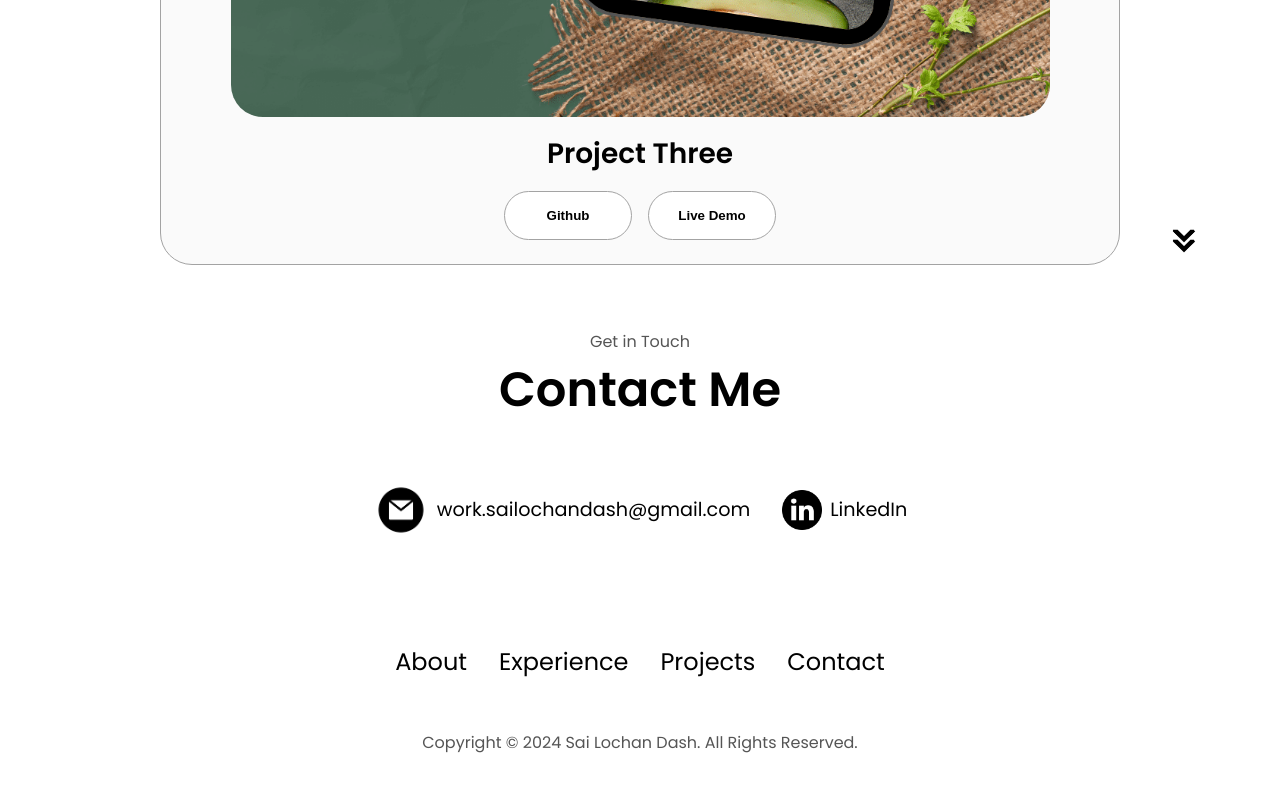
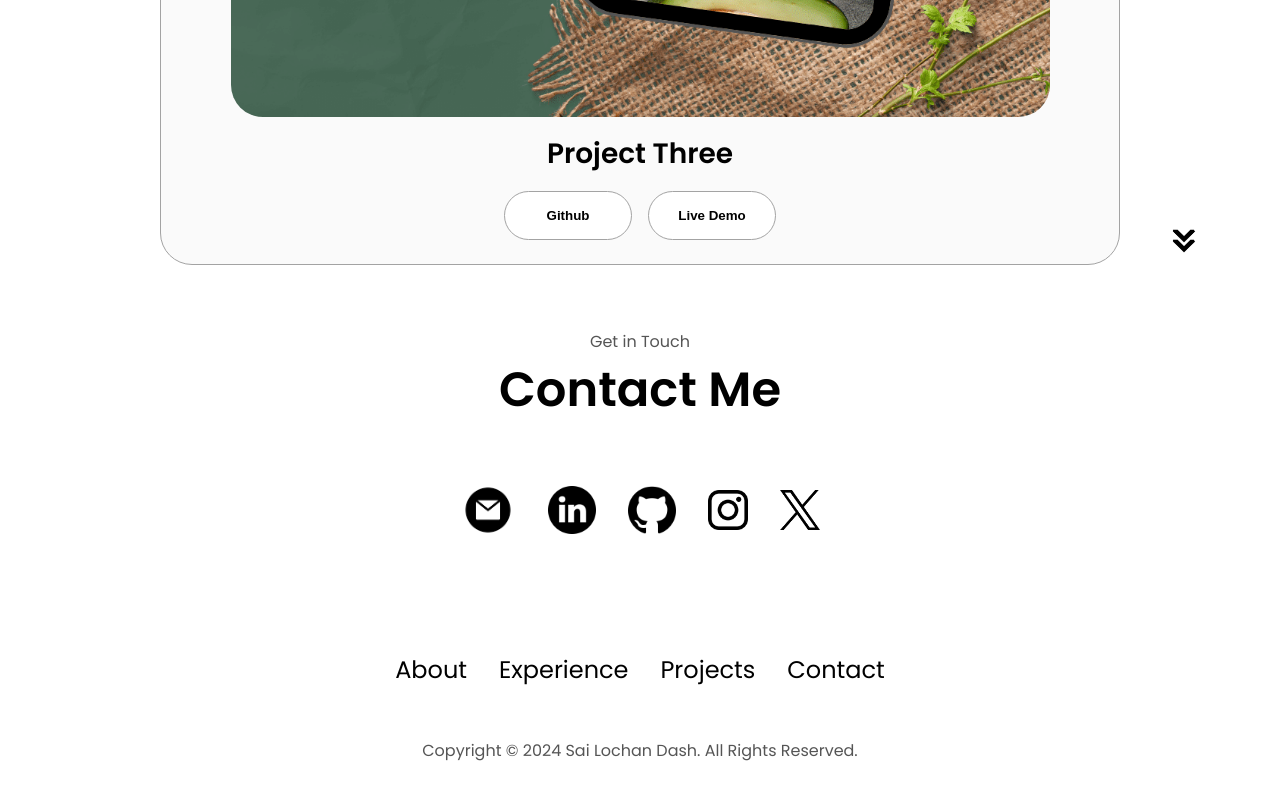
Before and after one commit to sailochan03/Sai-Lochan-Dash, a plain HTML site: page index.html in a window 1280 px wide. Shown: the part 3898-4698 px from the top of the page. Drawn offline with Linux system fonts and the light colour scheme; a script that the page names is missing.

Commit message:
Update index.html

```diff
--- a/index.html
+++ b/index.html
@@ -342,20 +342,54 @@
       <h1 class="title">Contact Me</h1>
       <div class="contact-info-upper-container">
         <div class="contact-info-container">
-          <img
+          <p>
+            <a href="mailto:work.sailochandash@gmail.com"
+              ><img
                 src="./images/email.png"
                 alt="Email icon"
                 class="icon contact-icon email-icon"
-          />
-          <p><a href="mailto:work.sailochandash@gmail.com">work.sailochandash@gmail.com</a></p>
+            /></a>
+          </p>
         </div>
         <div class="contact-info-container">
-          <img
+          <p>
+            <a href="https://www.linkedin.com/in/sailochandash/"
+              ><img
                 src="./images/linkedin.png"
                 alt="LinkedIn icon"
+                class="icon contact-icon lin-icon"
+            /></a>
+          </p>
+        </div>
+        <div class="contact-info-container">
+          <p>
+            <a href="https://github.com/sailochan03/"
+              ><img
+                src="./images/github.png"
+                alt="github icon"
+                class="icon contact-icon git-icon"
+            /></a>
+          </p>
+        </div>
+        <div class="contact-info-container">
+          <p>
+            <a href="https://www.instagram.com/sailochan03/"
+              ><img
+                src="./images/instagram.png"
+                alt="instagram icon"
                 class="icon contact-icon"
-          />
-          <p><a href="https://www.linkedin.com/in/sailochandash/">LinkedIn</a></p>
+            /></a>
+          </p>
+        </div>
+        <div class="contact-info-container">
+          <p>
+            <a href="https://www.x.com/sailochan03/"
+              ><img
+                src="./images/x.png"
+                alt="x icon"
+                class="icon contact-icon"
+            /></a>
+          </p>
         </div>
       </div>
     </section>
```
Lines whose indentation alone changed are shown as unchanged.
